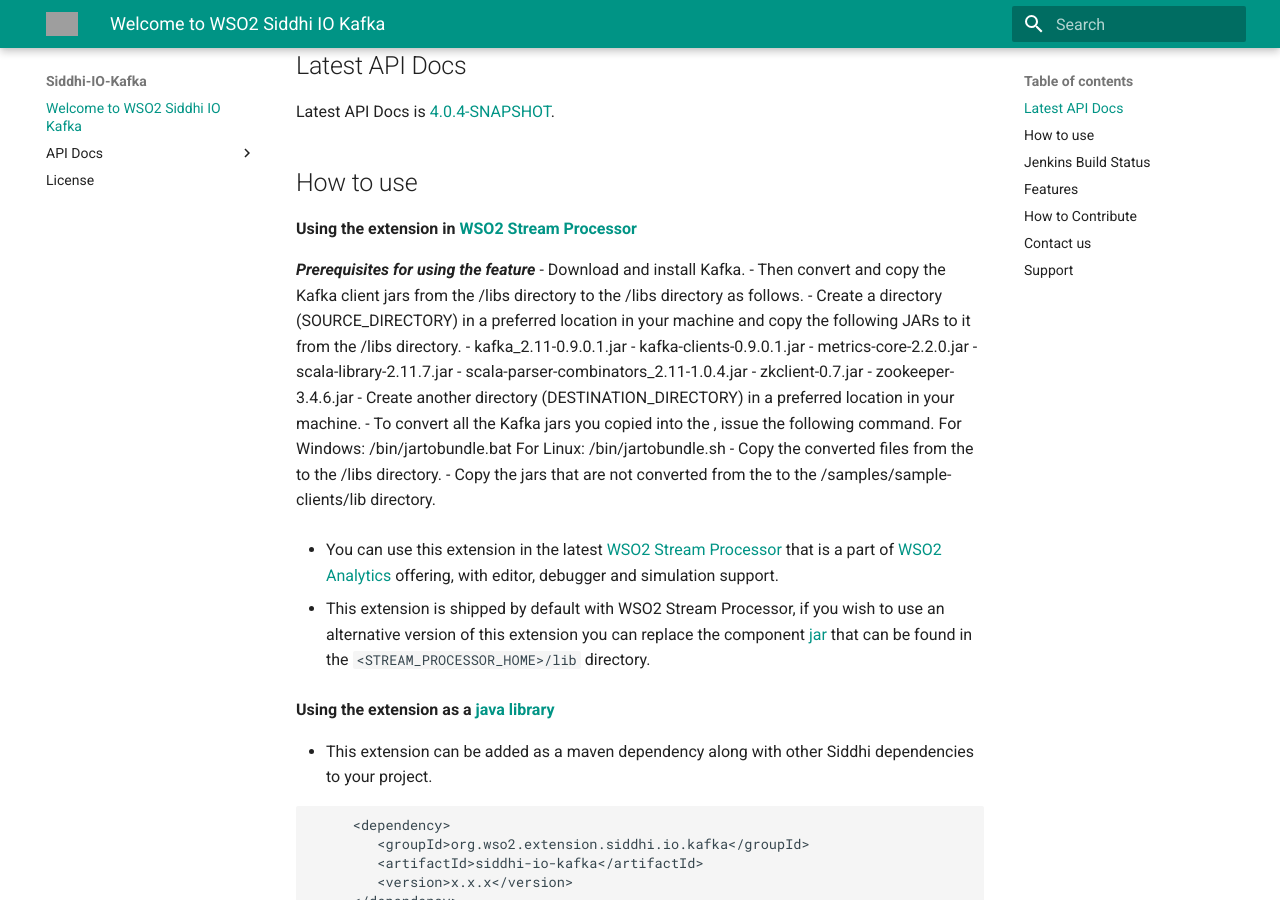
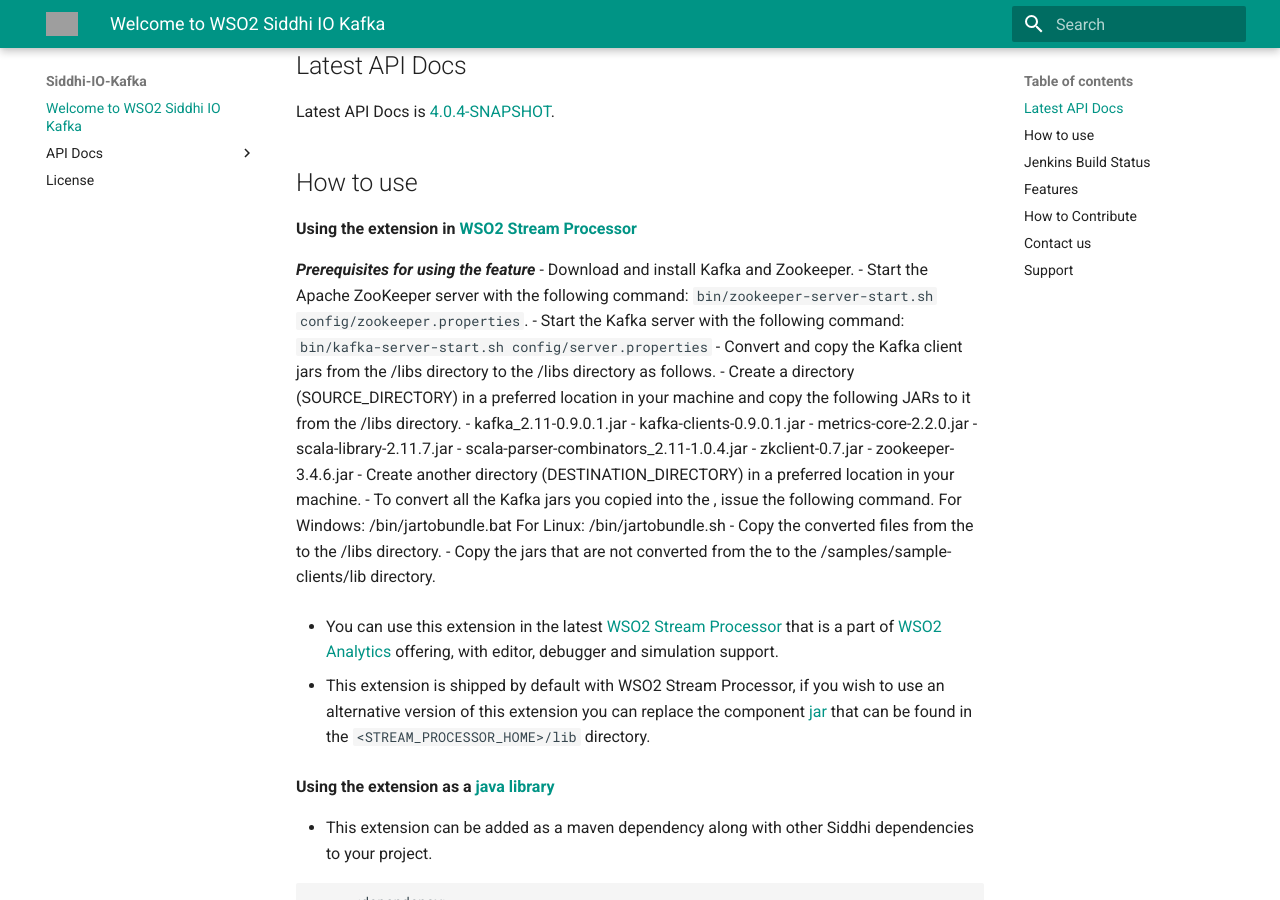
Before and after one commit to siddhi-io/siddhi-io-kafka, an MkDocs documentation site: the page built from docs/index.md, in a window 1280 px wide and 900 px high, scrolled down 610 px. Built offline with MkDocs 1.6.1 and Material for MkDocs 9.7.7, drawn with Linux system fonts in a browser that asks for light colours; old or Windows-style settings are respelled for this version of MkDocs; grey boxes are pictures that could not be loaded.

Commit message:
Adding more information to prerequisites

```diff
--- a/docs/index.md
+++ b/docs/index.md
@@ -31,9 +31,10 @@
 **Using the extension in <a target="_blank" href="https://github.com/wso2/product-sp">WSO2 Stream Processor</a>**
 
 ***Prerequisites for using the feature***
- - Download and install Kafka.
- - Then convert and copy the Kafka client jars from the <KAFKA_HOME>/libs directory to the <SP_HOME>/libs directory
- as follows.
+ - Download and install Kafka and Zookeeper.
+ - Start the Apache ZooKeeper server with the following command: `bin/zookeeper-server-start.sh config/zookeeper.properties`.
+ - Start the Kafka server with the following command:  `bin/kafka-server-start.sh config/server.properties`
+ - Convert and copy the Kafka client jars from the <KAFKA_HOME>/libs directory to the <SP_HOME>/libs directory as follows.
    - Create a directory (SOURCE_DIRECTORY) in a preferred location in your machine and copy the following JARs to it from the
    <KAFKA_HOME>/libs directory.
      - kafka_2.11-0.9.0.1.jar
```
Also changed, not shown: README.md (+4 -3 lines).
